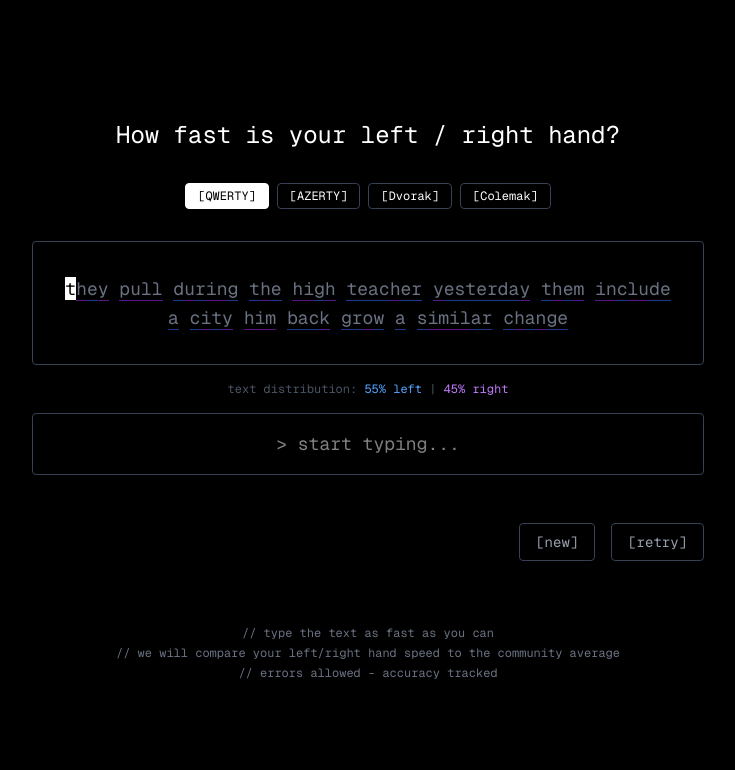
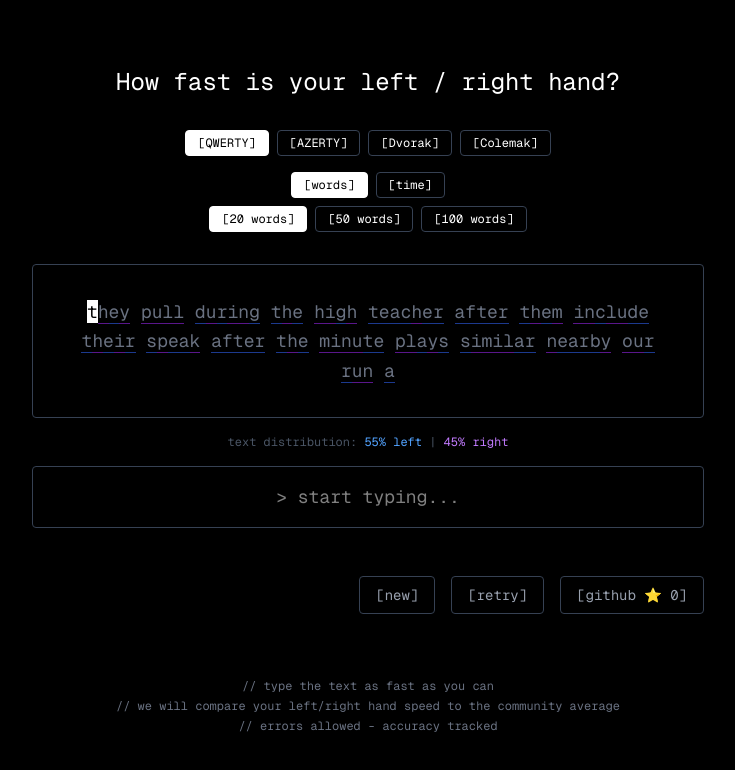
Before and after one commit to ahmedkhaleel2004/leftright, a Next.js app: page / in a window 1280 px wide. Shown: the top 770 px of the page, without its empty margins (272-1007 px from the left). Built offline with nearby package versions, Linux system fonts and the light colour scheme; no server answers.

Commit message:
add settings and github button

```diff
--- /dev/null
+++ b/src/app/api/github-stars/route.ts
@@ -0,0 +1,44 @@
+import { NextResponse } from "next/server";
+
+// Cache the star count in memory
+let cachedStars: { count: number; timestamp: number } | null = null;
+const CACHE_DURATION = 5 * 60 * 1000; // 5 minutes in milliseconds
+
+export async function GET() {
+  try {
+    // Check if we have a valid cached value
+    if (cachedStars && Date.now() - cachedStars.timestamp < CACHE_DURATION) {
+      return NextResponse.json({ stars: cachedStars.count });
+    }
+
+    // Fetch fresh data from GitHub API
+    const response = await fetch(
+      "https://api.github.com/repos/ahmedkhaleel2004/leftright",
+      {
+        headers: {
+          Accept: "application/vnd.github.v3+json",
+        },
+        next: { revalidate: 300 }, // Next.js cache for 5 minutes
+      }
+    );
+
+    if (!response.ok) {
+      throw new Error("Failed to fetch GitHub data");
+    }
+
+    const data = await response.json();
+    const stars = data.stargazers_count || 0;
+
+    // Update the cache
+    cachedStars = {
+      count: stars,
+      timestamp: Date.now(),
+    };
+
+    return NextResponse.json({ stars });
+  } catch (error) {
+    console.error("Error fetching GitHub stars:", error);
+    // Return cached value if available, otherwise 0
+    return NextResponse.json({ stars: cachedStars?.count || 0 });
+  }
+}
--- a/src/app/commonWords.ts
+++ b/src/app/commonWords.ts
@@ -643,3 +643,24 @@ export function generateRandomParagraph(sentenceCount: number = 3): string {
   // Join with spaces, no periods
   return sentences.join(" ");
 }
+
+// Generate text with exact word count
+export function generateTextWithWordCount(wordCount: number): string {
+  const words: string[] = [];
+
+  while (words.length < wordCount) {
+    // Generate a sentence
+    const sentence = generateRandomSentence();
+    const sentenceWords = sentence.split(" ");
+
+    // If adding the whole sentence would exceed word count, add only needed words
+    if (words.length + sentenceWords.length > wordCount) {
+      const wordsNeeded = wordCount - words.length;
+      words.push(...sentenceWords.slice(0, wordsNeeded));
+    } else {
+      words.push(...sentenceWords);
+    }
+  }
+
+  return words.join(" ");
+}
--- a/src/app/page.tsx
+++ b/src/app/page.tsx
@@ -1,7 +1,10 @@
 "use client";
 
 import { useState, useEffect, useRef, useCallback } from "react";
-import { generateRandomParagraph } from "./commonWords";
+import {
+  generateRandomParagraph,
+  generateTextWithWordCount,
+} from "./commonWords";
 
 // Keyboard layout definitions
 const KEYBOARD_LAYOUTS = {
@@ -311,6 +314,23 @@ const KEYBOARD_LAYOUTS = {
 
 type LayoutType = keyof typeof KEYBOARD_LAYOUTS;
 
+// Test duration options
+const TEST_OPTIONS = {
+  words: {
+    short: { label: "20 words", value: 20 },
+    medium: { label: "50 words", value: 50 },
+    long: { label: "100 words", value: 100 },
+  },
+  time: {
+    short: { label: "15 seconds", value: 15 },
+    medium: { label: "30 seconds", value: 30 },
+    long: { label: "60 seconds", value: 60 },
+  },
+};
+
+type TestMode = "words" | "time";
+type TestDuration = "short" | "medium" | "long";
+
 export default function Home() {
   const [layout, setLayout] = useState<LayoutType>("qwerty");
   const [text, setText] = useState("");
@@ -329,11 +349,61 @@ export default function Home() {
   const [communityAverage, setCommunityAverage] = useState<number | null>(null);
   const [communityCount, setCommunityCount] = useState<number | null>(null);
   const [isLoadingAverage, setIsLoadingAverage] = useState(false);
+  const [githubStars, setGithubStars] = useState<number | null>(null);
+  const [testMode, setTestMode] = useState<TestMode>("words");
+  const [testDuration, setTestDuration] = useState<TestDuration>("short");
+  const [timeRemaining, setTimeRemaining] = useState<number | null>(null);
   const inputRef = useRef<HTMLInputElement>(null);
+
+  // Generate text based on test mode and duration
+  const generateTestText = useCallback(() => {
+    if (testMode === "words") {
+      const wordCount = TEST_OPTIONS.words[testDuration].value;
+      // Use the new function to generate exact word count
+      return generateTextWithWordCount(wordCount);
+    } else {
+      // For time mode, generate a long text that won't run out
+      // Generate enough for ~200 WPM for the duration
+      const maxWords = Math.ceil(
+        (200 * TEST_OPTIONS.time[testDuration].value) / 60
+      );
+      const sentenceCount = Math.ceil(maxWords / 12);
+      return generateRandomParagraph(sentenceCount);
+    }
+  }, [testMode, testDuration]);
 
   // Generate initial text after mount to avoid hydration mismatch
   useEffect(() => {
-    setText(generateRandomParagraph(3));
+    setText(generateTestText());
+  }, [generateTestText]);
+
+  // Timer for time-based tests
+  useEffect(() => {
+    if (testMode === "time" && isStarted && !isFinished && startTime) {
+      const interval = setInterval(() => {
+        const elapsed = Math.floor((Date.now() - startTime) / 1000);
+        const duration = TEST_OPTIONS.time[testDuration].value;
+        const remaining = duration - elapsed;
+
+        setTimeRemaining(remaining);
+
+        if (remaining <= 0) {
+          setIsFinished(true);
+          setEndTime(Date.now());
+          setTimeRemaining(0);
+        }
+      }, 100);
+
+      return () => clearInterval(interval);
+    }
+  }, [testMode, isStarted, isFinished, startTime, testDuration]);
+
+  // Fetch GitHub stars on mount
+  useEffect(() => {
+    fetch("/api/github-stars")
+      .then((res) => res.json())
+      .then((data) => setGithubStars(data.stars))
+      .catch((err) => console.error("Error fetching GitHub stars:", err));
   }, []);
 
   // Helper function to count consecutive wrong characters from the end
@@ -371,7 +441,11 @@ export default function Home() {
     let rightCount = 0;
     let spaceCount = 0;
 
-    for (const char of text) {
+    // For time mode, only calculate distribution for typed text
+    const textToAnalyze =
+      testMode === "time" ? text.slice(0, userInput.length) : text;
+
+    for (const char of textToAnalyze) {
       const hand = getHandForChar(char);
       if (hand === "left") leftCount++;
       else if (hand === "right") rightCount++;
@@ -428,7 +502,7 @@ export default function Home() {
     [startTime, endTime, charTimestamps, userInput, text, getHandForChar]
   );
 
-  // Calculate overall WPM
+  // Calculate overall WPM (adjusted for time mode)
   const calculateWPM = () => {
     if (!startTime || !endTime) return 0;
     const timeInMinutes = (endTime - startTime) / 60000;
@@ -516,7 +590,7 @@ export default function Home() {
     }
   }, [isFinished, endTime, charTimestamps.length, layout, handleTestComplete]);
 
-  // Update handleInputChange to call handleTestComplete when finished
+  // Update handleInputChange to handle both modes
   const handleInputChange = (e: React.ChangeEvent<HTMLInputElement>) => {
     const value = e.target.value;
 
@@ -524,10 +598,16 @@ export default function Home() {
     if (!isStarted && value.length === 1) {
       setIsStarted(true);
       setStartTime(Date.now());
+      if (testMode === "time") {
+        setTimeRemaining(TEST_OPTIONS.time[testDuration].value);
+      }
     }
 
+    // For time mode, allow typing even beyond the displayed text
+    const maxLength = testMode === "time" ? text.length : text.length;
+
     // Allow typing up to the text length
-    if (value.length <= text.length) {
+    if (value.length <= maxLength) {
       // Check for consecutive wrong characters before allowing new input
       if (value.length > userInput.length) {
         // Count current consecutive wrong chars before adding the new one
@@ -583,12 +663,11 @@ export default function Home() {
       setUserInput(value);
       setCurrentIndex(value.length);
 
-      // Check if finished
-      if (value.length === text.length) {
+      // Check if finished (words mode only)
+      if (testMode === "words" && value.length === text.length) {
         setIsFinished(true);
         setEndTime(Date.now());
-        setIsLoadingAverage(true); // Start loading immediately
-        // Remove the setTimeout here - now handled by useEffect
+        setIsLoadingAverage(true);
       }
     }
   };
@@ -606,11 +685,12 @@ export default function Home() {
     setCommunityAverage(null);
     setCommunityCount(null);
     setIsLoadingAverage(false);
+    setTimeRemaining(null);
     inputRef.current?.focus();
   };
 
   const newQuote = () => {
-    setText(generateRandomParagraph(3));
+    setText(generateTestText());
     reset();
     // Keep input focused
     setTimeout(() => inputRef.current?.focus(), 0);
@@ -619,6 +699,14 @@ export default function Home() {
   const changeLayout = (newLayout: LayoutType) => {
     setLayout(newLayout);
     // Keep input focused
+    setTimeout(() => inputRef.current?.focus(), 0);
+  };
+
+  const changeTestSettings = (mode: TestMode, duration: TestDuration) => {
+    setTestMode(mode);
+    setTestDuration(duration);
+    setText(generateTestText());
+    reset();
     setTimeout(() => inputRef.current?.focus(), 0);
   };
 
@@ -774,7 +862,7 @@ export default function Home() {
         </h1>
 
         {/* Layout selector */}
-        <div className="flex gap-2 justify-center mb-8 text-xs">
+        <div className="flex gap-2 justify-center mb-4 text-xs">
           {Object.entries(KEYBOARD_LAYOUTS).map(([key, value]) => (
             <button
               key={key}
@@ -788,6 +876,49 @@ export default function Home() {
               [{value.name}]
             </button>
           ))}
+        </div>
+
+        {/* Test mode and duration selector */}
+        <div className="flex flex-col gap-2 items-center mb-8 text-xs">
+          <div className="flex gap-2">
+            <button
+              onClick={() => changeTestSettings("words", testDuration)}
+              className={`px-3 py-1 border rounded transition-colors ${
+                testMode === "words"
+                  ? "border-white text-black bg-white"
+                  : "border-gray-700 hover:border-white hover:text-white"
+              }`}
+            >
+              [words]
+            </button>
+            <button
+              onClick={() => changeTestSettings("time", testDuration)}
+              className={`px-3 py-1 border rounded transition-colors ${
+                testMode === "time"
+                  ? "border-white text-black bg-white"
+                  : "border-gray-700 hover:border-white hover:text-white"
+              }`}
+            >
+              [time]
+            </button>
+          </div>
+          <div className="flex gap-2">
+            {Object.entries(TEST_OPTIONS[testMode]).map(([key, option]) => (
+              <button
+                key={key}
+                onClick={() =>
+                  changeTestSettings(testMode, key as TestDuration)
+                }
+                className={`px-3 py-1 border rounded transition-colors ${
+                  testDuration === key
+                    ? "border-white text-black bg-white"
+                    : "border-gray-700 hover:border-white hover:text-white"
+                }`}
+              >
+                [{option.label}]
+              </button>
+            ))}
+          </div>
         </div>
 
         {!isFinished ? (
@@ -825,7 +956,17 @@ export default function Home() {
               <div className="flex-1 text-center">
                 {isStarted && !isFinished && (
                   <span className="text-white">
-                    [{Math.floor((Date.now() - startTime!) / 1000)}s]
+                    {testMode === "time" && timeRemaining !== null ? (
+                      <span
+                        className={timeRemaining <= 5 ? "text-red-500" : ""}
+                      >
+                        [{timeRemaining}s remaining]
+                      </span>
+                    ) : (
+                      <span>
+                        [{Math.floor((Date.now() - startTime!) / 1000)}s]
+                      </span>
+                    )}
                   </span>
                 )}
               </div>
@@ -842,6 +983,14 @@ export default function Home() {
                 >
                   [retry]
                 </button>
+                <a
+                  href="https://github.com/ahmedkhaleel2004/leftright"
+                  target="_blank"
+                  rel="noopener noreferrer"
+                  className="px-4 py-2 border border-gray-700 hover:border-white hover:text-white transition-colors rounded"
+                >
+                  [github ⭐ {githubStars ?? "..."}]
+                </a>
               </div>
             </div>
           </>
@@ -850,12 +999,23 @@ export default function Home() {
             <div className="mb-12 p-8 border border-gray-700 bg-black rounded">
               <h2 className="text-xl mb-8 text-white">{`// results`}</h2>
 
+              {/* Test type indicator */}
+              <div className="text-sm text-gray-500 mb-6">
+                {testMode === "words"
+                  ? `${TEST_OPTIONS.words[testDuration].label} test`
+                  : `${TEST_OPTIONS.time[testDuration].label} test`}
+              </div>
+
               {/* Overall stats */}
               <div className="text-4xl font-bold text-green-500 mb-2">
                 {calculateWPM()} wpm
               </div>
               <div className="text-sm text-gray-400 mb-2">
-                completed in {((endTime! - startTime!) / 1000).toFixed(1)}s
+                {testMode === "words"
+                  ? `completed in ${((endTime! - startTime!) / 1000).toFixed(
+                      1
+                    )}s`
+                  : `${userInput.trim().split(" ").length} words typed`}
               </div>
               <div className="text-2xl font-bold text-yellow-500 mb-8">
                 {calculateAccuracy()}% accuracy
@@ -990,6 +1150,14 @@ export default function Home() {
                 >
                   [retry]
                 </button>
+                <a
+                  href="https://github.com/ahmedkhaleel2004/leftright"
+                  target="_blank"
+                  rel="noopener noreferrer"
+                  className="px-4 py-2 border border-gray-700 hover:border-white hover:text-white transition-colors rounded"
+                >
+                  [github ⭐ {githubStars ?? "..."}]
+                </a>
               </div>
             </div>
           </div>
@@ -999,6 +1167,9 @@ export default function Home() {
           <p>{`// type the text as fast as you can`}</p>
           <p>{`// we will compare your left/right hand speed to the community average`}</p>
           <p>{`// errors allowed - accuracy tracked`}</p>
+          {testMode === "time" && (
+            <p>{`// time mode: type as much as you can before time runs out`}</p>
+          )}
         </div>
       </div>
     </div>
```
Also changed, not shown: 1 other file (tests, documents, lock files or other folders).
